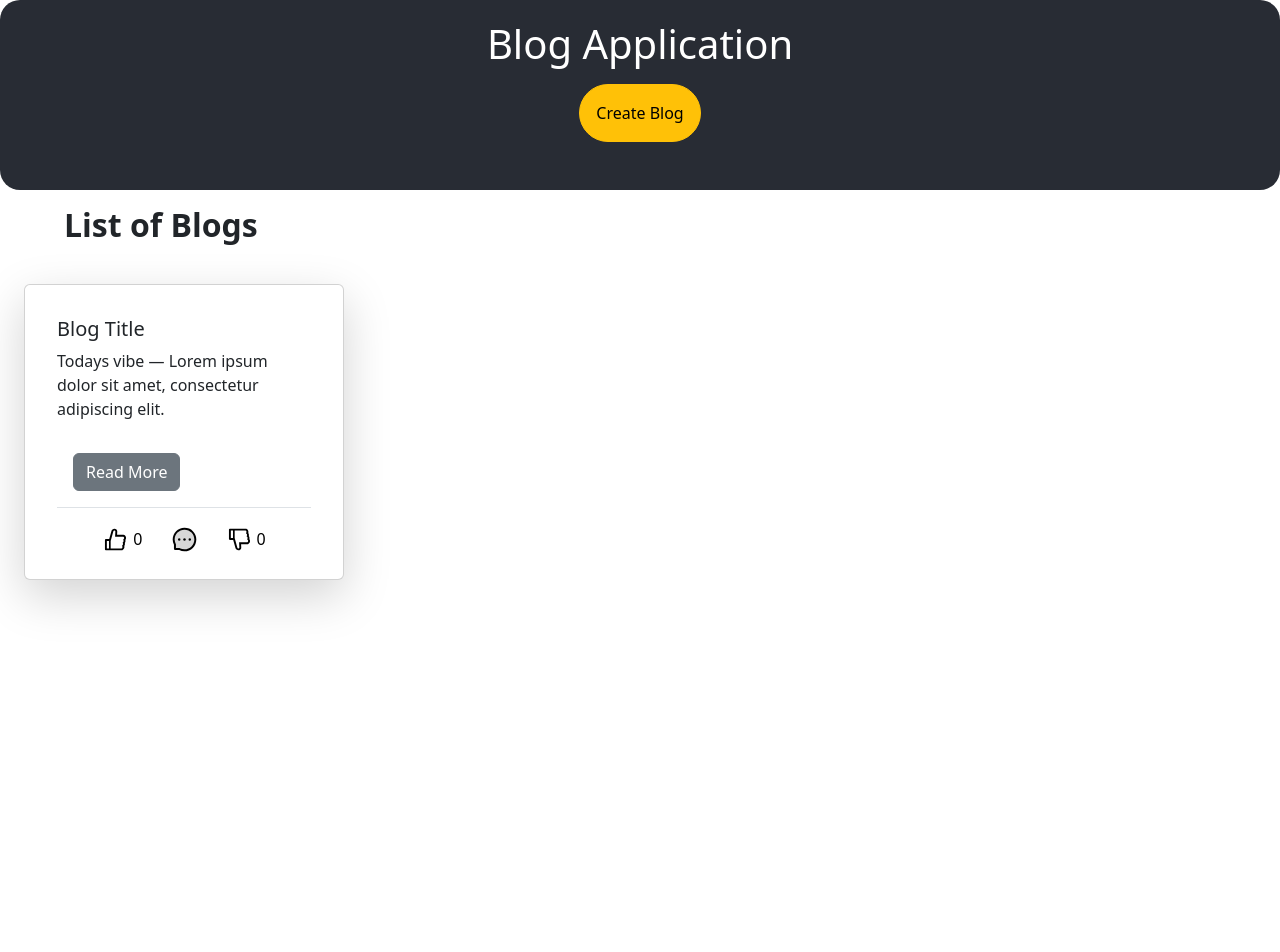
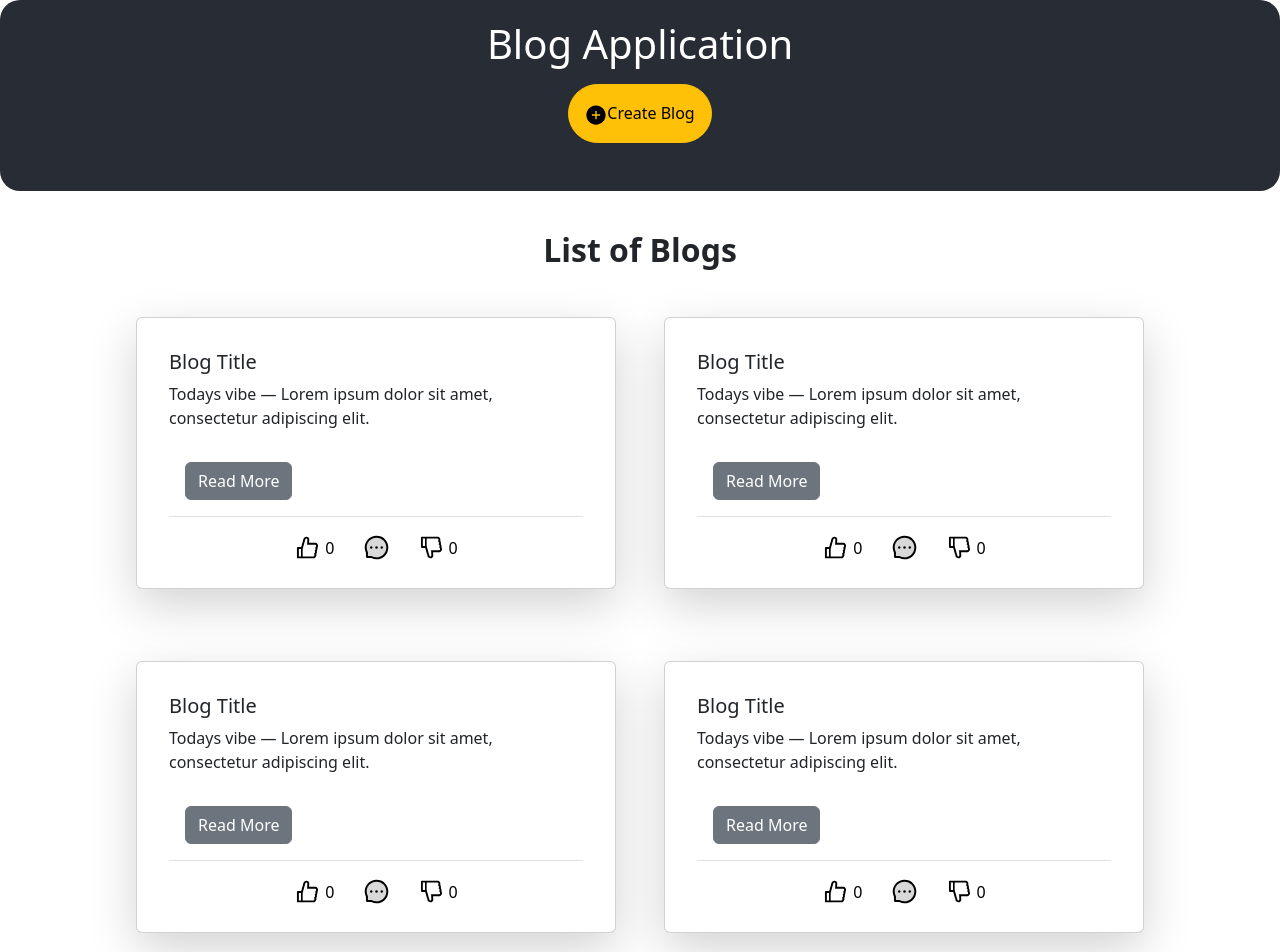
Before and after one commit to robson120-s/Blogger-site, a React (Create React App) app: page / in a window 1280 px wide. Shown: the top 952 px of the page. Before the commit the page ends 800 px from the top, so only its background shows below. Built offline with nearby package versions, Linux system fonts and the light colour scheme.

Commit message:
changes to add create blog

```diff
--- a/package.json
+++ b/package.json
@@ -11,6 +11,7 @@
     "react": "^19.2.0",
     "react-dom": "^19.2.0",
     "react-icons": "^5.5.0",
+    "react-router-dom": "^7.9.4",
     "react-scripts": "5.0.1",
     "web-vitals": "^2.1.4"
   },
--- a/src/App.css
+++ b/src/App.css
@@ -18,11 +18,13 @@ body{
   padding-bottom: 40px;
   color: white;
 }
+
 .head{
   border-radius: 20px;
 }
+
 .card{
-  width: 20rem;
+  width: 30rem;
   max-height: max-content;
 }
 
--- a/src/components/header.js
+++ b/src/components/header.js
@@ -1,11 +1,20 @@
 import React from "react";
+import { AiFillPlusCircle } from 'react-icons/ai';
+import {useNavigate} from 'react-router-dom';
 
 const Header = () => {
+  // const navigate = useNavigate();
+
+  // const handleCreateblog =()=>{
+  //   navigate('/create');
+  // }
   return (
     <div className="App-header head">
       <h1 className="text-white ">Blog Application</h1>
       <div className=" d-flex">
-        <button className="btn btn-warning p-3 m-2 rounded rounded-5">Create Blog</button>
+        <button className="btn btn-warning p-3 m-2 rounded rounded-5">
+          <AiFillPlusCircle size={22} />
+          Create Blog</button>
       </div>
     </div>
   );
--- a/src/components/main.js
+++ b/src/components/main.js
@@ -7,12 +7,13 @@ import {
   AiTwotoneMessage,
 } from "react-icons/ai";
 
+
 const Main = () => {
   // ✅ States
   const [liked, setLiked] = useState(false);
   const [disliked, setDisliked] = useState(false);
   const [likeCount, setLikeCount] = useState(0);
-  const [dislikeCount, setDislikeCount] = useState(0); // optional
+  const [dislikeCount, setDislikeCount] = useState(0);
 
   // ✅ Like handler
   const handleLike = () => {
@@ -50,20 +51,20 @@ const Main = () => {
 
   return (
     <div>
-      <h3 className="p-3 mx-5 fw-bold fs-2">List of Blogs</h3>
+      <h3 className="p-3 mx-5 mt-4 fw-bold fs-2 d-flex justify-content-center align-item-center ">List of Blogs</h3>
+      <div className="d-flex px-5 flex-wrap justify-content-center">
       <div className="card m-4 shadow-lg p-3 mb-5 bg-body rounded">
         <div className="card-body">
           <h5 className="card-title">Blog Title</h5>
           <p className="card-text">
-            Todays vibe — Lorem ipsum dolor sit amet, consectetur adipiscing elit.
+            Todays vibe — Lorem ipsum dolor sit amet, consectetur adipiscing
+            elit.
           </p>
 
           <button className="btn btn-secondary m-3">Read More</button>
 
           <div className="border-top p-3" style={{ height: "40px" }}>
             <div className="d-flex justify-content-center align-items-center gap-3">
-
-
               <button
                 className="border-0 bg-transparent d-flex align-items-center"
                 style={{ outline: "none" }}
@@ -77,7 +78,10 @@ const Main = () => {
                 <span>{likeCount}</span>
               </button>
 
-              <button className="border-0 bg-transparent" style={{ outline: "none" }}>
+              <button
+                className="border-0 bg-transparent"
+                style={{ outline: "none" }}
+              >
                 <AiTwotoneMessage size={27} />
               </button>
 
@@ -93,10 +97,155 @@ const Main = () => {
                 )}
                 <span>{dislikeCount}</span>
               </button>
-
             </div>
           </div>
         </div>
+      </div>
+
+      <div className="card m-4 shadow-lg p-3 mb-5 bg-body rounded">
+        <div className="card-body">
+          <h5 className="card-title">Blog Title</h5>
+          <p className="card-text">
+            Todays vibe — Lorem ipsum dolor sit amet, consectetur adipiscing
+            elit.
+          </p>
+
+          <button className="btn btn-secondary m-3">Read More</button>
+
+          <div className="border-top p-3" style={{ height: "40px" }}>
+            <div className="d-flex justify-content-center align-items-center gap-3">
+              <button
+                className="border-0 bg-transparent d-flex align-items-center"
+                style={{ outline: "none" }}
+                onClick={handleLike}
+              >
+                {liked ? (
+                  <AiFillLike size={27} className="text-primary me-1" />
+                ) : (
+                  <AiOutlineLike size={27} className="me-1" />
+                )}
+                <span>{likeCount}</span>
+              </button>
+
+              <button
+                className="border-0 bg-transparent"
+                style={{ outline: "none" }}
+              >
+                <AiTwotoneMessage size={27} />
+              </button>
+
+              <button
+                className="border-0 bg-transparent d-flex align-items-center"
+                style={{ outline: "none" }}
+                onClick={handleDislike}
+              >
+                {disliked ? (
+                  <AiFillDislike size={27} className="text-danger me-1" />
+                ) : (
+                  <AiOutlineDislike size={27} className="me-1" />
+                )}
+                <span>{dislikeCount}</span>
+              </button>
+            </div>
+          </div>
+        </div>
+      </div>
+            <div className="card m-4 shadow-lg p-3 mb-5 bg-body rounded">
+        <div className="card-body">
+          <h5 className="card-title">Blog Title</h5>
+          <p className="card-text">
+            Todays vibe — Lorem ipsum dolor sit amet, consectetur adipiscing
+            elit.
+          </p>
+
+          <button className="btn btn-secondary m-3">Read More</button>
+
+          <div className="border-top p-3" style={{ height: "40px" }}>
+            <div className="d-flex justify-content-center align-items-center gap-3">
+              <button
+                className="border-0 bg-transparent d-flex align-items-center"
+                style={{ outline: "none" }}
+                onClick={handleLike}
+              >
+                {liked ? (
+                  <AiFillLike size={27} className="text-primary me-1" />
+                ) : (
+                  <AiOutlineLike size={27} className="me-1" />
+                )}
+                <span>{likeCount}</span>
+              </button>
+
+              <button
+                className="border-0 bg-transparent"
+                style={{ outline: "none" }}
+              >
+                <AiTwotoneMessage size={27} />
+              </button>
+
+              <button
+                className="border-0 bg-transparent d-flex align-items-center"
+                style={{ outline: "none" }}
+                onClick={handleDislike}
+              >
+                {disliked ? (
+                  <AiFillDislike size={27} className="text-danger me-1" />
+                ) : (
+                  <AiOutlineDislike size={27} className="me-1" />
+                )}
+                <span>{dislikeCount}</span>
+              </button>
+            </div>
+          </div>
+        </div>
+      </div>
+            <div className="card m-4 shadow-lg p-3 mb-5 bg-body rounded">
+        <div className="card-body">
+          <h5 className="card-title">Blog Title</h5>
+          <p className="card-text">
+            Todays vibe — Lorem ipsum dolor sit amet, consectetur adipiscing
+            elit.
+          </p>
+
+          <button className="btn btn-secondary m-3">Read More</button>
+
+          <div className="border-top p-3" style={{ height: "40px" }}>
+            <div className="d-flex justify-content-center align-items-center gap-3">
+              <button
+                className="border-0 bg-transparent d-flex align-items-center"
+                style={{ outline: "none" }}
+                onClick={handleLike}
+              >
+                {liked ? (
+                  <AiFillLike size={27} className="text-primary me-1" />
+                ) : (
+                  <AiOutlineLike size={27} className="me-1" />
+                )}
+                <span>{likeCount}</span>
+              </button>
+
+              <button
+                className="border-0 bg-transparent"
+                style={{ outline: "none" }}
+              >
+                <AiTwotoneMessage size={27} />
+              </button>
+
+              <button
+                className="border-0 bg-transparent d-flex align-items-center"
+                style={{ outline: "none" }}
+                onClick={handleDislike}
+              >
+                {disliked ? (
+                  <AiFillDislike size={27} className="text-danger me-1" />
+                ) : (
+                  <AiOutlineDislike size={27} className="me-1" />
+                )}
+                <span>{dislikeCount}</span>
+              </button>
+            </div>
+          </div>
+        </div>
+      </div>
       </div>
     </div>
   );
```
Also changed, not shown: src/components/create.js (added, +12 -0 lines), 1 other file (tests, documents, lock files or other folders).
